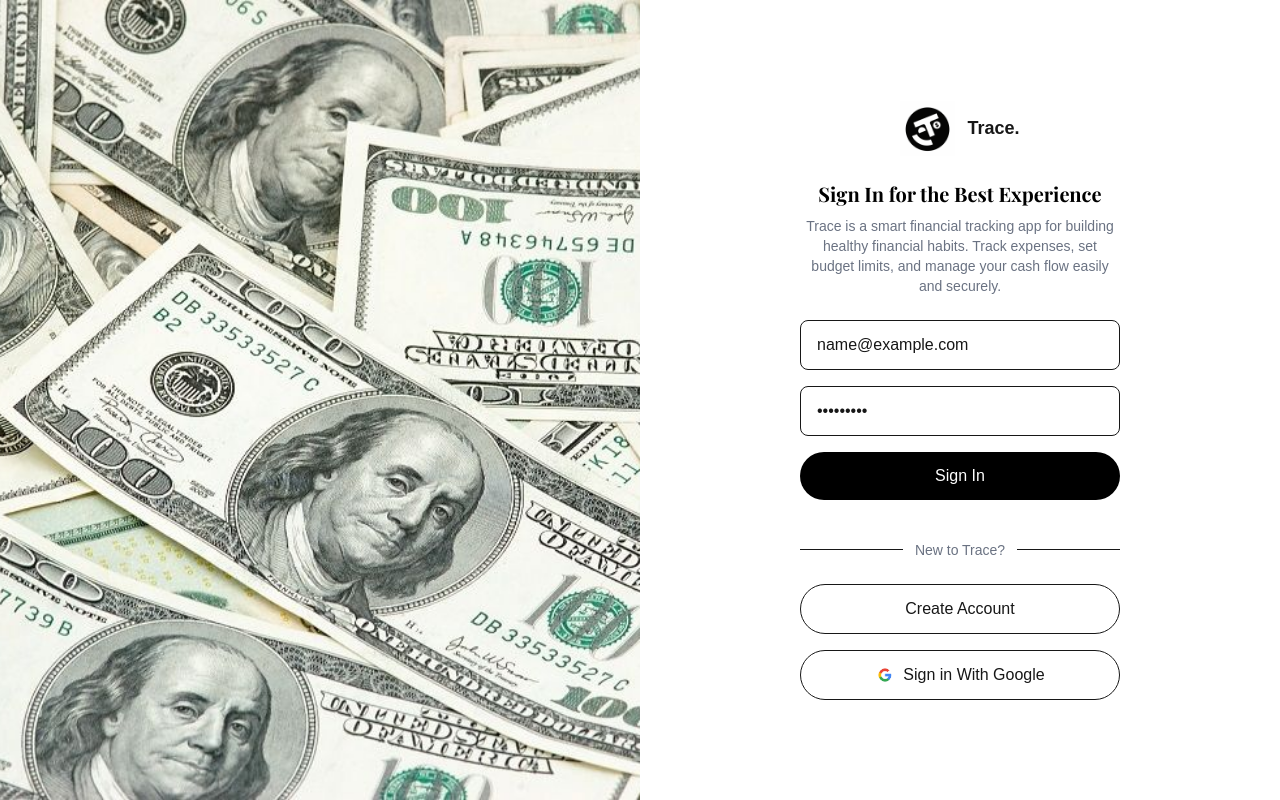
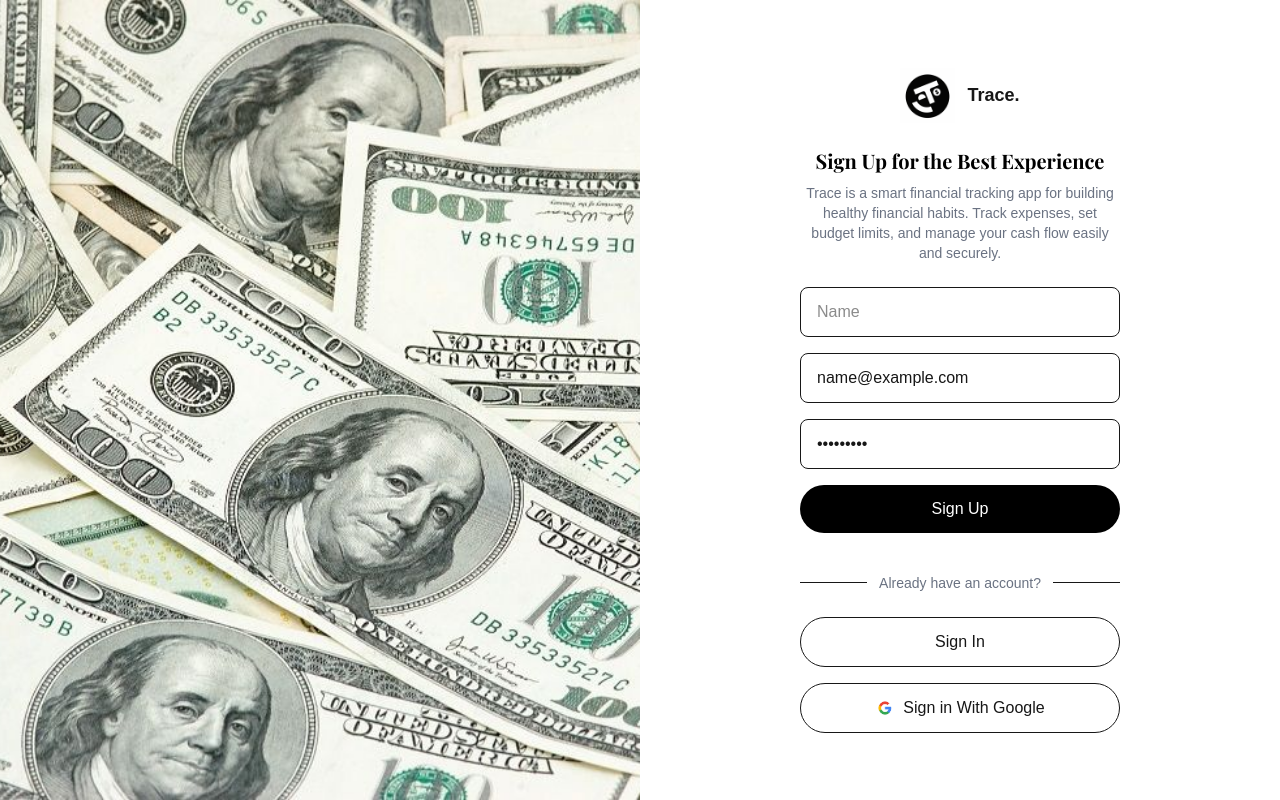
Before and after one commit to Adlymusyaffatibr/TraceWeb, a Next.js app: page /login in a window 1280 px wide. Both pictures are taken after typing "name@example.com", "Sample123" into the empty fields and a click on the button "Create Account". Built offline with nearby package versions, Linux system fonts and the light colour scheme; a web font is replaced by a local one.

Commit message:
update login register

```diff
--- a/app/login/page.tsx
+++ b/app/login/page.tsx
@@ -1,8 +1,11 @@
 "use client";
 
 import Image from "next/image";
+import { useState } from "react";
 
 export default function AuthPage() {
+  const [isSignup, setIsSignup] = useState(false);
+
   return (
     <div className="flex min-h-screen">
       {/* LEFT IMAGE */}
@@ -13,7 +16,6 @@ export default function AuthPage() {
       {/* RIGHT FORM */}
       <div className="flex w-full md:w-1/2 items-center justify-center bg-white">
         <div className="w-full max-w-sm p-8 text-center">
-
           {/* LOGO */}
           <div className="flex items-center justify-center gap-3 mb-6">
             <Image src="/images/logot.jpeg" alt="logo" width={55} height={55} />
@@ -21,43 +23,32 @@ export default function AuthPage() {
           </div>
 
           {/* TITLE */}
-          <h1 className="text-xl font-bold mb-2 text-black font-playfair">
-            Sign In for the Best Experience
-          </h1>
+          <h1 className="text-xl font-bold mb-2 text-black font-playfair">{isSignup ? "Sign Up for the Best Experience" : "Sign In for the Best Experience"}</h1>
 
-          <p className="text-sm text-gray-500 mb-6">
-            Trace is a smart financial tracking app for building healthy financial habits.
-            Track expenses, set budget limits, and manage your cash flow easily and securely.
-          </p>
+          <p className="text-sm text-gray-500 mb-6">Trace is a smart financial tracking app for building healthy financial habits. Track expenses, set budget limits, and manage your cash flow easily and securely.</p>
 
-          {/* INPUT */}
-          <input
-            type="email"
-            placeholder="Email"
-            className="w-full border rounded-lg px-4 py-3 mb-4"
-          />
+          {/* NAME (ONLY SIGN UP) */}
+          {isSignup && <input type="text" placeholder="Name" className="w-full border rounded-lg px-4 py-3 mb-4" />}
 
-          <input
-            type="password"
-            placeholder="Password"
-            className="w-full border rounded-lg px-4 py-3 mb-4"
-          />
+          {/* EMAIL */}
+          <input type="email" placeholder="Email" className="w-full border rounded-lg px-4 py-3 mb-4" />
 
-          {/* SIGN IN */}
-          <button className="w-full bg-black text-white py-3 rounded-full mb-4">
-            Sign In
-          </button>
+          {/* PASSWORD */}
+          <input type="password" placeholder="Password" className="w-full border rounded-lg px-4 py-3 mb-4" />
+
+          {/* MAIN BUTTON */}
+          <button className="w-full bg-black text-white py-3 rounded-full mb-4">{isSignup ? "Sign Up" : "Sign In"}</button>
 
           {/* DIVIDER */}
           <div className="flex items-center my-6">
             <div className="flex-1 border-t"></div>
-            <span className="px-3 text-sm text-gray-500">New to Trace?</span>
+            <span className="px-3 text-sm text-gray-500">{isSignup ? "Already have an account?" : "New to Trace?"}</span>
             <div className="flex-1 border-t"></div>
           </div>
 
-          {/* CREATE ACCOUNT */}
-          <button className="w-full border py-3 rounded-full mb-4">
-            Create Account
+          {/* SWITCH BUTTON */}
+          <button onClick={() => setIsSignup(!isSignup)} className="w-full border py-3 rounded-full mb-4">
+            {isSignup ? "Sign In" : "Create Account"}
           </button>
 
           {/* GOOGLE */}
@@ -65,7 +56,6 @@ export default function AuthPage() {
             <Image src="/images/google.png" alt="google" width={20} height={20} />
             Sign in With Google
           </button>
-
         </div>
       </div>
     </div>
```
